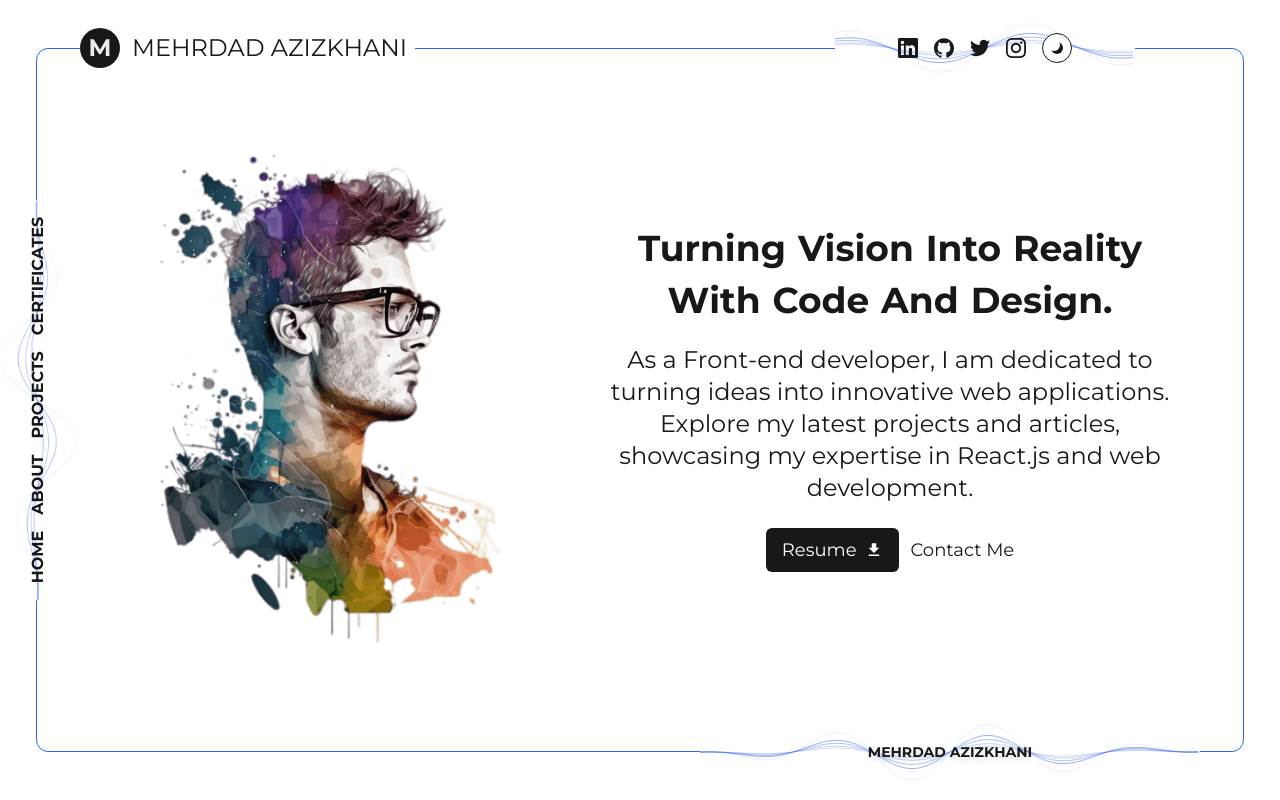
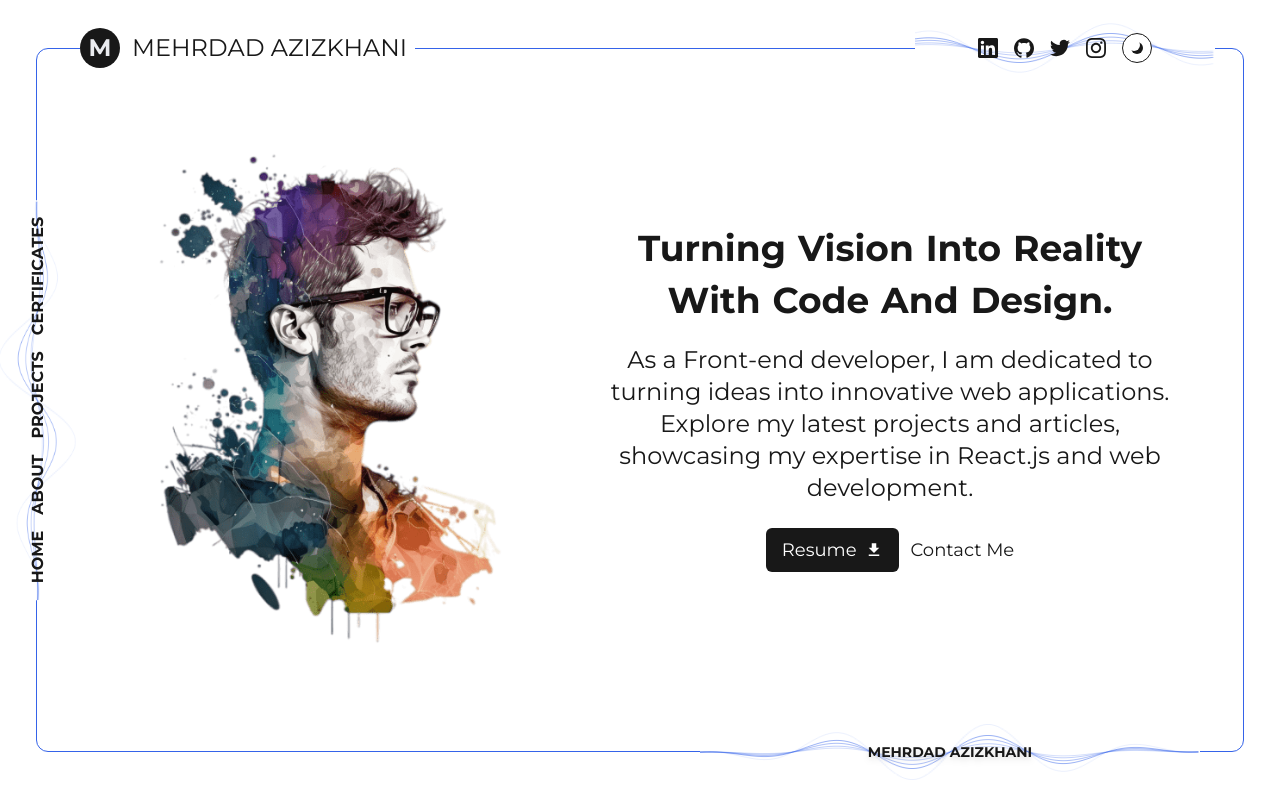
Before and after one commit to mehrdadazizkhani/portfolio, a Next.js app: page / in a window 1280 px wide. Built offline with nearby package versions, Linux system fonts and the light colour scheme.

Commit message:
Fix social media icons

```diff
--- a/components/header/Header.tsx
+++ b/components/header/Header.tsx
@@ -14,7 +14,7 @@ const Header = () => {
           Mehrdad Azizkhani
         </span>
       </div>
-      <div className="relative flex items-center gap-4 z-20 md:mr-32 mr-2">
+      <div className="relative flex items-center gap-4 z-20 md:mr-12 mr-2">
         <div className="absolute hidden w-[300px] h-[80px] top-[calc(50%-40px)] md:flex left-[calc(50%-150px)] bg-light-primary dark:bg-dark-primary text-light-content dark:text-dark-content">
           <SincWave
             color={"#3563E9"}
```
